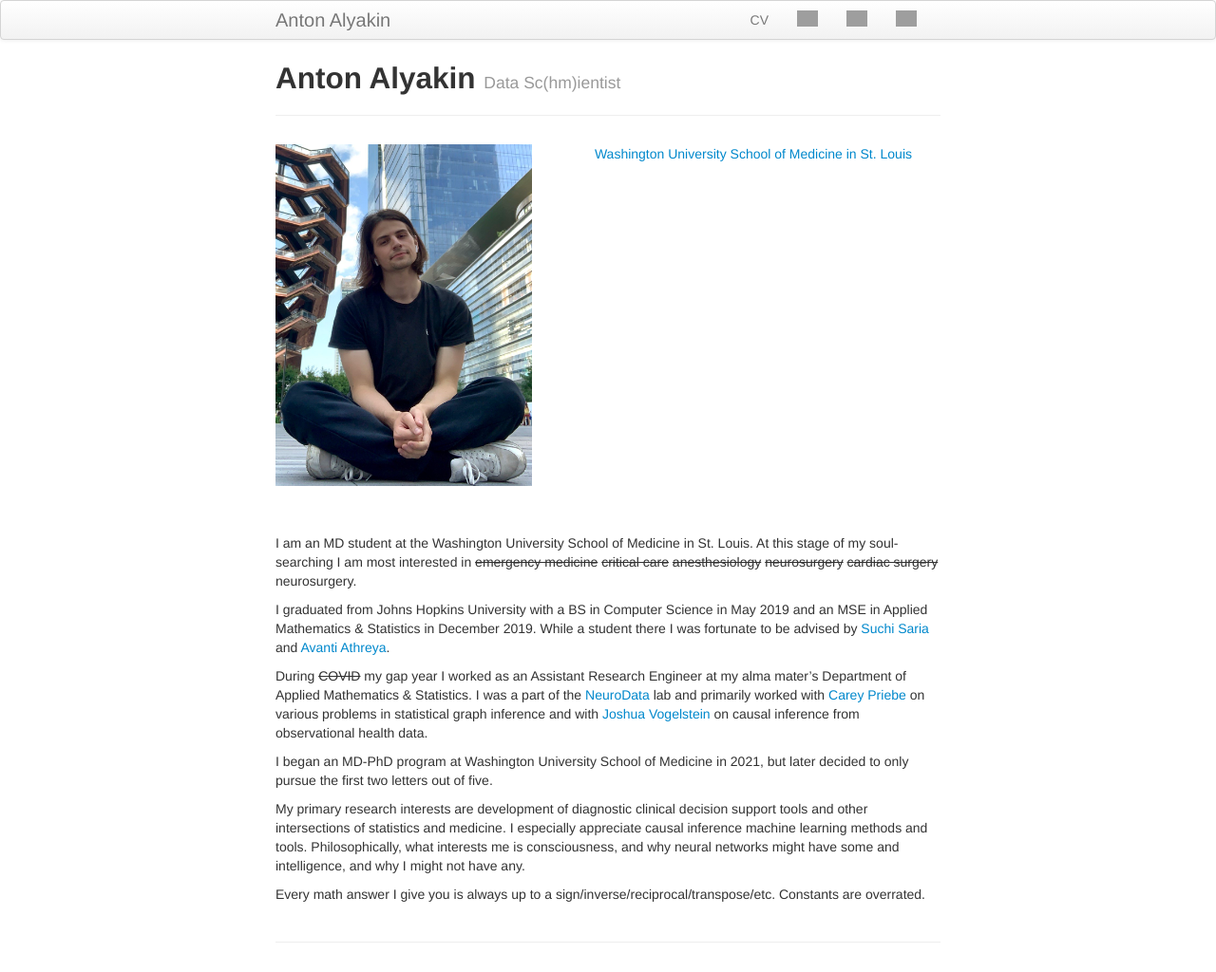
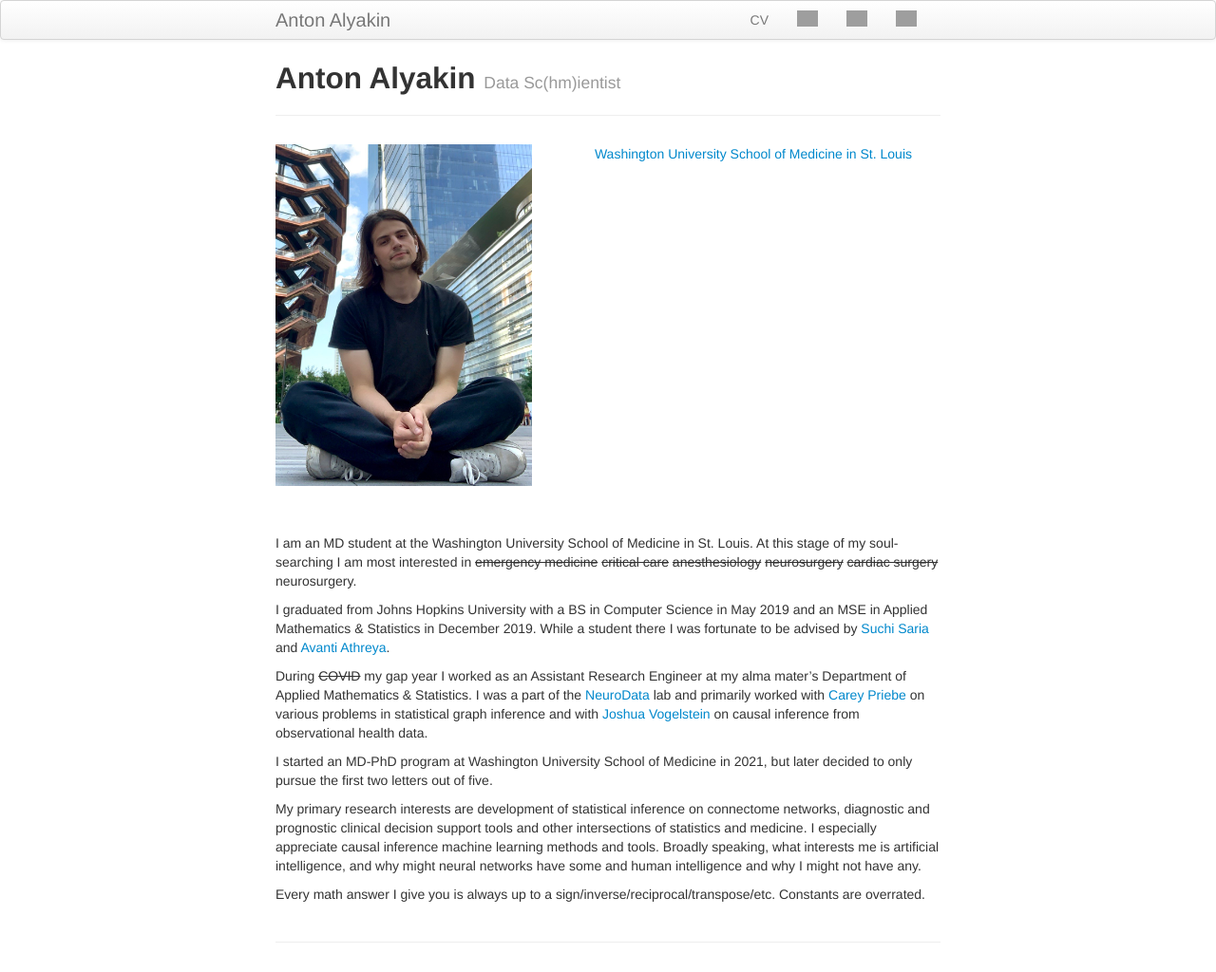
Before and after one commit to alyakin314/alyakin314.github.io, a Jekyll site: the page built from index.md, in a window 1280 px wide. Shown: the whole page at 95% size. Built offline with Jekyll 4.4.1, drawn with Linux system fonts in a browser that asks for light colours; grey boxes are pictures that could not be loaded.

Commit message:
made better jokes

```diff
--- a/index.md
+++ b/index.md
@@ -48,14 +48,15 @@ alma mater's Department of Applied Mathematics & Statistics. I was a part of the
 statistical graph inference and with [Joshua Vogelstein](https://jovo.me/) on
 causal inference from observational health data.
 
-I began an MD-PhD program at Washington University School of Medicine in 2021,
+I started an MD-PhD program at Washington University School of Medicine in 2021,
 but later decided to only pursue the first two letters out of five.
 
-My primary research interests are development of diagnostic clinical decision
-support tools and other intersections of statistics and medicine. I especially
-appreciate causal inference machine learning methods and tools. Philosophically,
-what interests me is consciousness, and why neural networks might have some and
-intelligence, and why I might not have any.
+My primary research interests are development of statistical inference on
+connectome networks, diagnostic and prognostic clinical decision support tools
+and other intersections of statistics and medicine. I especially appreciate
+causal inference machine learning methods and tools. Broadly speaking, what
+interests me is artificial intelligence, and why might neural networks have some
+and human intelligence and why I might not have any.
 
 <!--
 I consider myself a frequentist in philosophy, but a Bayesian in practice.
```
